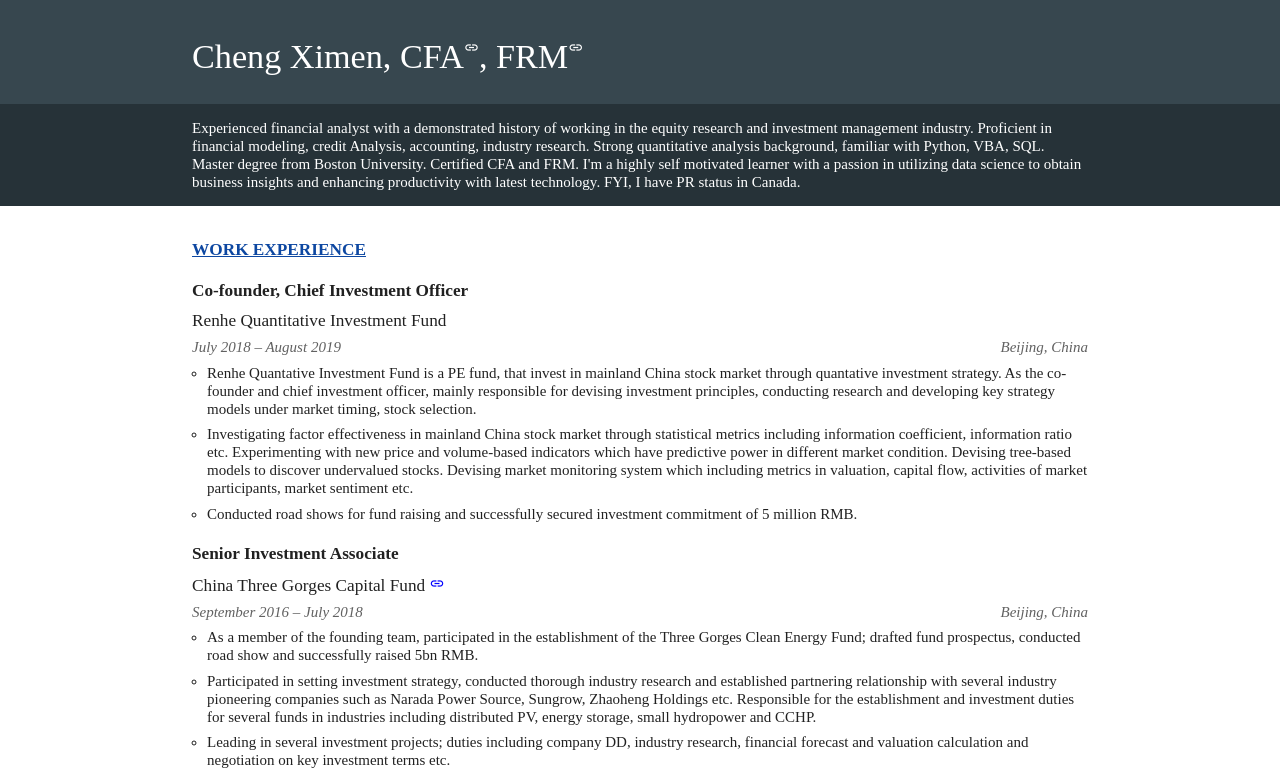
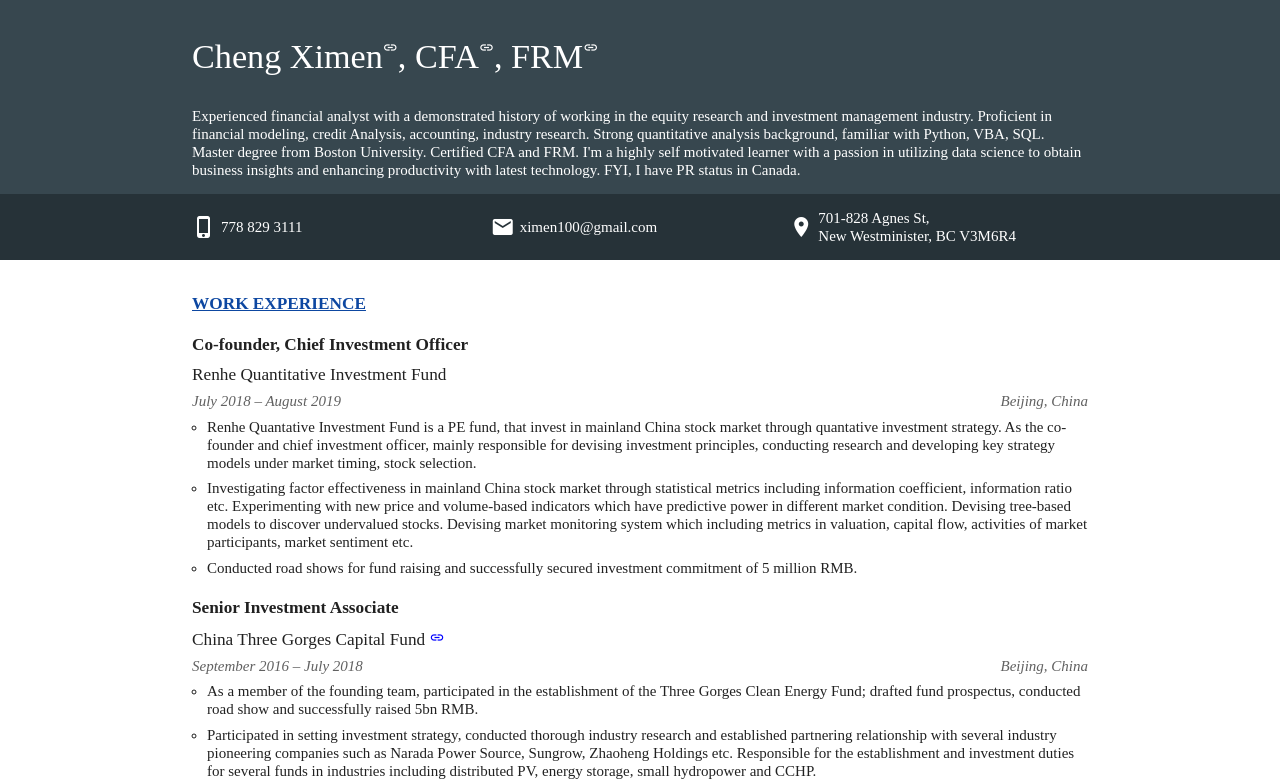
Before and after one commit to ximen99/profile, a plain HTML site: page resume.html in a window 1280 px wide. Shown: the top 784 px of the page. Drawn offline with Linux system fonts and the light colour scheme.

Commit message:
add profile link to name

```diff
--- a/resume.html
+++ b/resume.html
@@ -18,17 +18,13 @@
         <!--header section-->
         <div class="blue-grey darken-3">
             <div class="container section">
-                <h4 class="white-text">Cheng Ximen, CFA<sup><a href="http://basno.com/c4ycp61u"><i
-                                class="material-icons tiny sup">link</i></a></sup>, FRM<sup><a
-                            href="http://my.garp.org/DigitalBadgeFRM?id=0034000001aeFJZAA2"><i
+                <h4 class="white-text">Cheng Ximen<sup><a href="https://ximen99.github.io/"><i
+                                class="material-icons tiny sup">link</i></a></sup>, CFA<sup><a
+                            href="http://basno.com/c4ycp61u"><i class="material-icons tiny sup">link</i></a></sup>,
+                    FRM<sup><a href="http://my.garp.org/DigitalBadgeFRM?id=0034000001aeFJZAA2"><i
                                 class="material-icons tiny sup">link</i></a></sup></h4>
-            </div>
-        </div>
-        <div class="blue-grey darken-4">
-            <div class="container section">
-
-                <p class="white-text" contenteditable="true">Experienced financial analyst with a demonstrated
-                    history
+                <br />
+                <p class="white-text" contenteditable="true">Experienced financial analyst with a demonstrated history
                     of working in the
                     equity
                     research and investment management industry. Proficient in financial modeling, credit Analysis,
@@ -42,7 +38,29 @@
                 </p>
             </div>
         </div>
+        <!--contact section-->
+        <div class="blue-grey darken-4">
+            <div class="container section">
+                <div class="row valign-wrapper" , style="margin-bottom: 0;">
+                    <div class="col s4 valign-wrapper">
+                        <i class="material-icons contact">phone_iphone</i>
+                        <span class="white-text">778 829 3111</span>
+                    </div>
+                    <div class="col s4 valign-wrapper">
+                        <i class="material-icons contact">email</i>
+                        <span class="white-text">ximen100@gmail.com</span>
+                    </div>
+                    <div class="col s4 valign-wrapper">
+                        <i class="material-icons contact">location_on</i>
+                        <span class="white-text">
+                            <p>701-828 Agnes St,</p>
+                            <span>New Westminister, BC V3M6R4</span>
+                        </span>
 
+                    </div>
+                </div>
+            </div>
+        </div>
         <!--main page content-->
         <div class="container content">
             <!--work experience title-->
```
Also changed, not shown: 1 other file.
